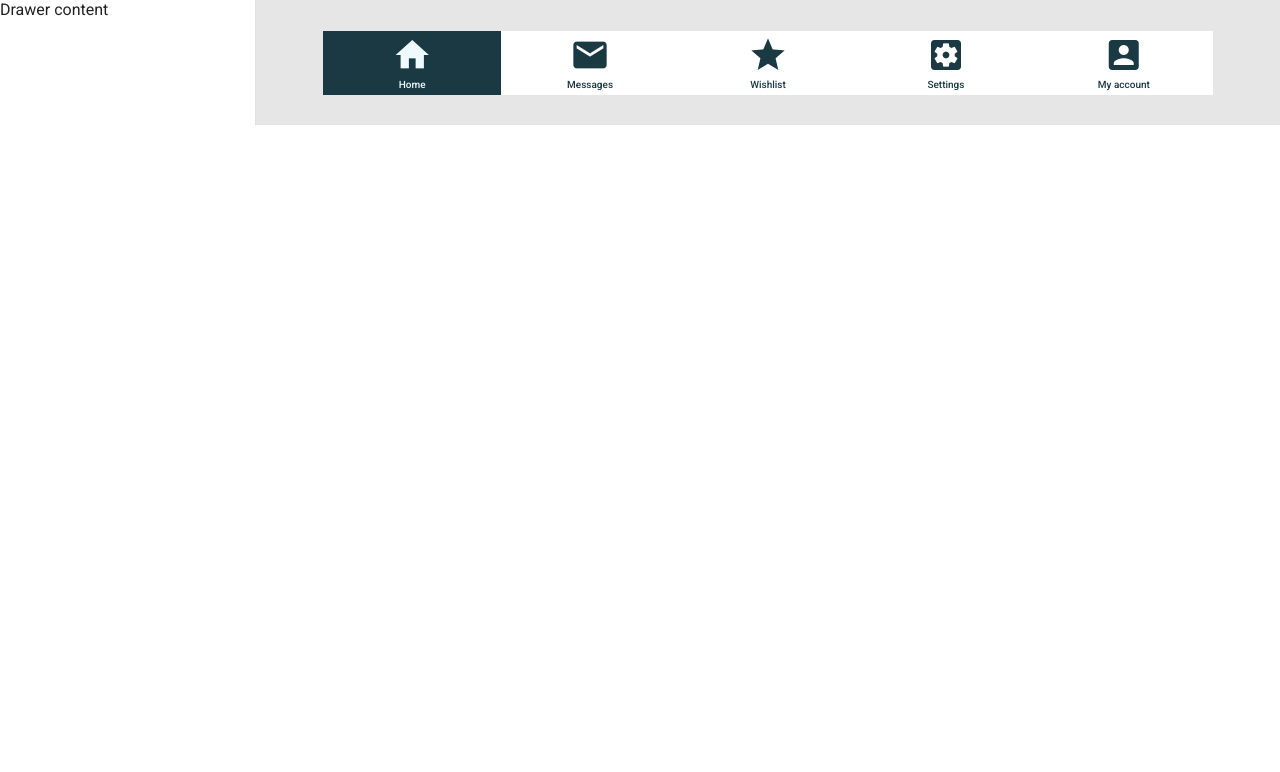
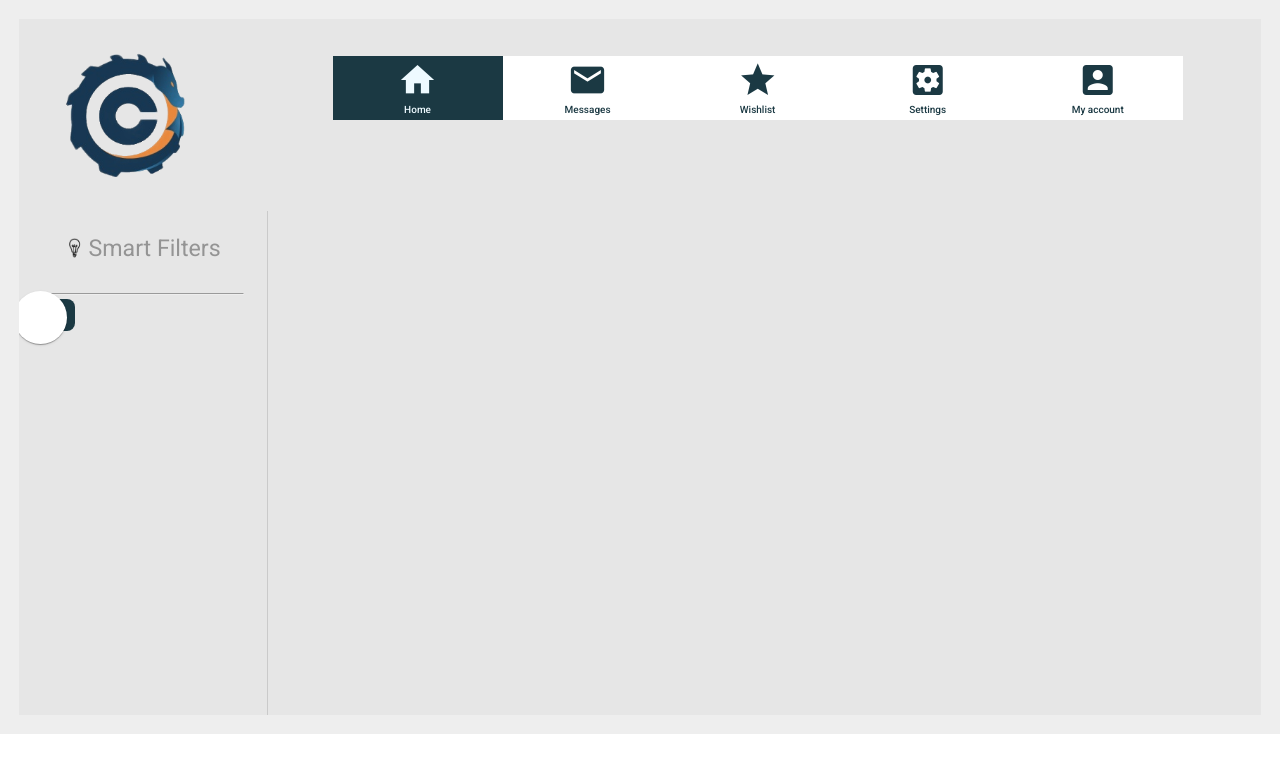
Before and after one commit to SebasAnd/Mockup-, an Angular app: page / in a window 1280 px wide. Shown: the top 772 px of the page. Built offline with nearby package versions, Linux system fonts and the light colour scheme.

Commit message:
added styles for background and started the left menu styles

```diff
--- a/src/app/app.component.css
+++ b/src/app/app.component.css
@@ -1,9 +1,38 @@
+@import '@angular/material/prebuilt-themes/deeppurple-amber.css';
+.external-container{
+  display: flex;
+  background-color: #EEEEEE;
+}
+.all-container{
+  display: flex;
+  flex-direction: column;
+  margin-top: 1.5%;
+  margin-bottom: 1.5%;
+  margin-left: 1.5%;
+  margin-right: 1.5%;
+  width: 98%;
+   height: 98%;
+  background-color: #E6E6E6;
+}
 .top_navbar {
+  display: flex;
    margin-top: 3%;
    margin-bottom: 3%;
    margin-left: 5%;
-   width: 90%;
+   margin-right: 5%;
+   width: 75%;
+   height: 15%;
    background-color: #E6E6E6;
+}
+.all-top-container{
+  display: flex;
+  background-color: #E6E6E6;
+}
+.logo-position{
+  display: flex;
+  background-color: #E6E6E6;
+  width: 20%;
+  height: 4%;
 }
 .navbar-element {
     height: 100%;
@@ -14,7 +43,7 @@
     text-align: center;
     color:#1B3943;
     font-size: x-small;
-    line-height: 0.001;
+    line-height: 0;
   }
 
 .navbar-selected-element  {
@@ -29,15 +58,82 @@
     line-height: 0.001;
   }
 
-.material-icons{
-    margin-top: 4px;
-    font-size:40px;
- }
+
 
 .side_container{
-    width: 20%;
+  display: flex;
+  flex-direction: column;
+  background-color: #E6E6E6;
+  width: 20%;
 }
 
 .general-container{
     background-color: #E6E6E6;
+    height: 90%;
+    width: 100%;
 }
+.elements-container{
+  height: 63vh;
+}
+.side-filter-text{
+  width: 75%;
+  color:	#949494;
+  font-size: 2.9vh;
+}
+.side-line{
+  margin-left: 9%;
+  margin-right: 9%;
+}
+
+.slides-menu{
+  display: flex;
+  flex-direction: row;
+  rotate: 180;
+  height: 40%;
+}
+
+::ng-deep .mat-slide-toggle:not(.mat-disabled) .mat-slide-toggle-thumb {
+  background-color: white;
+  width: 6.6vh;
+  height: 6.6vh;
+  margin-top: -5px;
+  margin-left: -5px;
+}
+::ng-deep .mat-slide-toggle:not(.mat-disabled) .mat-slide-toggle-bar {
+  background-color: #1B3943;
+  width: 7vh;
+  height: 4vh;
+}
+
+::ng-deep .mat-slide-toggle.mat-checked:not(.mat-disabled) .mat-slide-toggle-thumb {
+  background-color: white;
+  width: 6.6vh;
+  height: 6.6vh;
+  margin-top: -5px;
+  margin-left: -5px;
+
+}
+
+::ng-deep .mat-slide-toggle.mat-checked:not(.mat-disabled) .mat-slide-toggle-bar {
+  background-color: #335160;
+  width: 7vh;
+  height: 4vh;
+}
+/*
+::ng-deep .mat-slide-toggle.mat-primary.mat-checked:not(.mat-disabled) .mat-slide-toggle-thumb {
+  background-color: red;
+}
+
+::ng-deep .mat-slide-toggle.mat-primary.mat-checked:not(.mat-disabled) .mat-slide-toggle-bar {
+  background-color: red;
+}
+
+
+::ng-deep .mat-slide-toggle.mat-warn.mat-checked:not(.mat-disabled) .mat-slide-toggle-thumb {
+  background-color: yellow;
+}
+
+::ng-deep .mat-slide-toggle.mat-warn.mat-checked:not(.mat-disabled) .mat-slide-toggle-bar {
+  background-color: yellow;
+}
+*/
--- a/src/app/app.component.html
+++ b/src/app/app.component.html
@@ -17,21 +17,45 @@
     <h2><a target="_blank" rel="noopener" href="https://blog.angular.io/">Angular blog</a></h2>
   </li>
 </ul>-->
+<div class="world">
+<div class="external-container">
+<div class="all-container">
+<div class= "all-top-container">
+<div class="logo-position"><img src="assets/img/Logo.png" style="margin:auto;" width="100%" height="auto"></div>
+<div class="top_navbar">
+<mat-toolbar>
+    <mat-toolbar-row style ="background-color: #E6E6E6;">
+      <span class="navbar-selected-element"><i class="material-icons" style="margin-top: 4px;font-size:40px;">home</i><p>Home</p></span>
+      <span class="navbar-element"><i class="material-icons" style="margin-top: 4px;font-size:40px;">email</i><p>Messages</p></span>
+      <span class="navbar-element"><i class="material-icons" style="margin-top: 4px;font-size:40px;">star</i><p>Wishlist</p></span>
+      <span class="navbar-element"><i class="material-icons" style="margin-top: 4px;font-size:40px;">settings_applications</i><p>Settings</p></span>
+      <span class="navbar-element"><i class="material-icons" style="margin-top: 4px;font-size:40px;">account_box</i><p>My account</p></span>
+    </mat-toolbar-row>
+  </mat-toolbar>
+  </div>
+  </div>
+<mat-drawer-container class="general-container">
+  <mat-drawer mode="side" opened class= "side_container">
+    <div style="display: flex;"><img src="assets/img/light.png" style="margin:auto;margin-left: 20%" width="8%" height="20vh"><p class="side-filter-text">Smart Filters</p></div>
+    <hr class="side-line">
+    <div class="slides-menu">
+      <div></div>
+      <div >
+      <mat-slide-toggle
+      [color]="color"
+      [checked]="checked"
+      [disabled]="disabled">
+      </mat-slide-toggle>
+    </div>
+    </div>
+
+  </mat-drawer>
+  <mat-drawer-content class = "elements-container">
 
 
-<mat-drawer-container class="general-container">
-  <mat-drawer mode="side" opened class= "side_container">Drawer content</mat-drawer>
-  <mat-drawer-content>
-    <mat-toolbar class="top_navbar">
-      <mat-toolbar-row >
-        <span class="navbar-selected-element"><i class="material-icons" >home</i><p>Home</p></span>
-        <span class="navbar-element"><i class="material-icons">email</i><p>Messages</p></span>
-        <span class="navbar-element"><i class="material-icons">star</i><p>Wishlist</p></span>
-        <span class="navbar-element"><i class="material-icons">settings_applications</i><p>Settings</p></span>
-        <span class="navbar-element"><i class="material-icons">account_box</i><p>My account</p></span>
-      </mat-toolbar-row>
-    </mat-toolbar>
+    <router-outlet></router-outlet>
   </mat-drawer-content>
 </mat-drawer-container>
-
-<router-outlet></router-outlet>
+</div>
+</div>
+</div>
--- a/src/app/app.component.ts
+++ b/src/app/app.component.ts
@@ -6,5 +6,9 @@ import { Component } from '@angular/core';
   styleUrls: ['./app.component.css']
 })
 export class AppComponent {
+  color = 'primary';
+  background_color = "blue";
+  checked = false;
+  disabled = false;
   title = 'mockup';
 }
--- a/src/app/app.module.ts
+++ b/src/app/app.module.ts
@@ -5,6 +5,7 @@ import {MatButtonModule} from '@angular/material/button';
 import {MatCheckboxModule} from '@angular/material/checkbox';
 import {MatToolbarModule} from '@angular/material/toolbar';
 import {MatSidenavModule} from '@angular/material/sidenav';
+import {MatSlideToggleModule} from '@angular/material/slide-toggle';
 
 import { AppRoutingModule } from './app-routing.module';
 import { AppComponent } from './app.component';
@@ -21,6 +22,7 @@ import { BrowserAnimationsModule } from '@angular/platform-browser/animations';
     MatCheckboxModule,
     MatToolbarModule,
     MatSidenavModule,
+    MatSlideToggleModule,
     BrowserAnimationsModule
   ],
   providers: [],
@@ -29,7 +31,8 @@ import { BrowserAnimationsModule } from '@angular/platform-browser/animations';
     MatButtonModule,
     MatToolbarModule,
     MatSidenavModule,
-    MatCheckboxModule
+    MatCheckboxModule,
+    MatSlideToggleModule
   ]
 })
 export class AppModule { }
```
Also changed, not shown: src/assets/img/Logo.png (added), src/assets/img/light.png (added).
